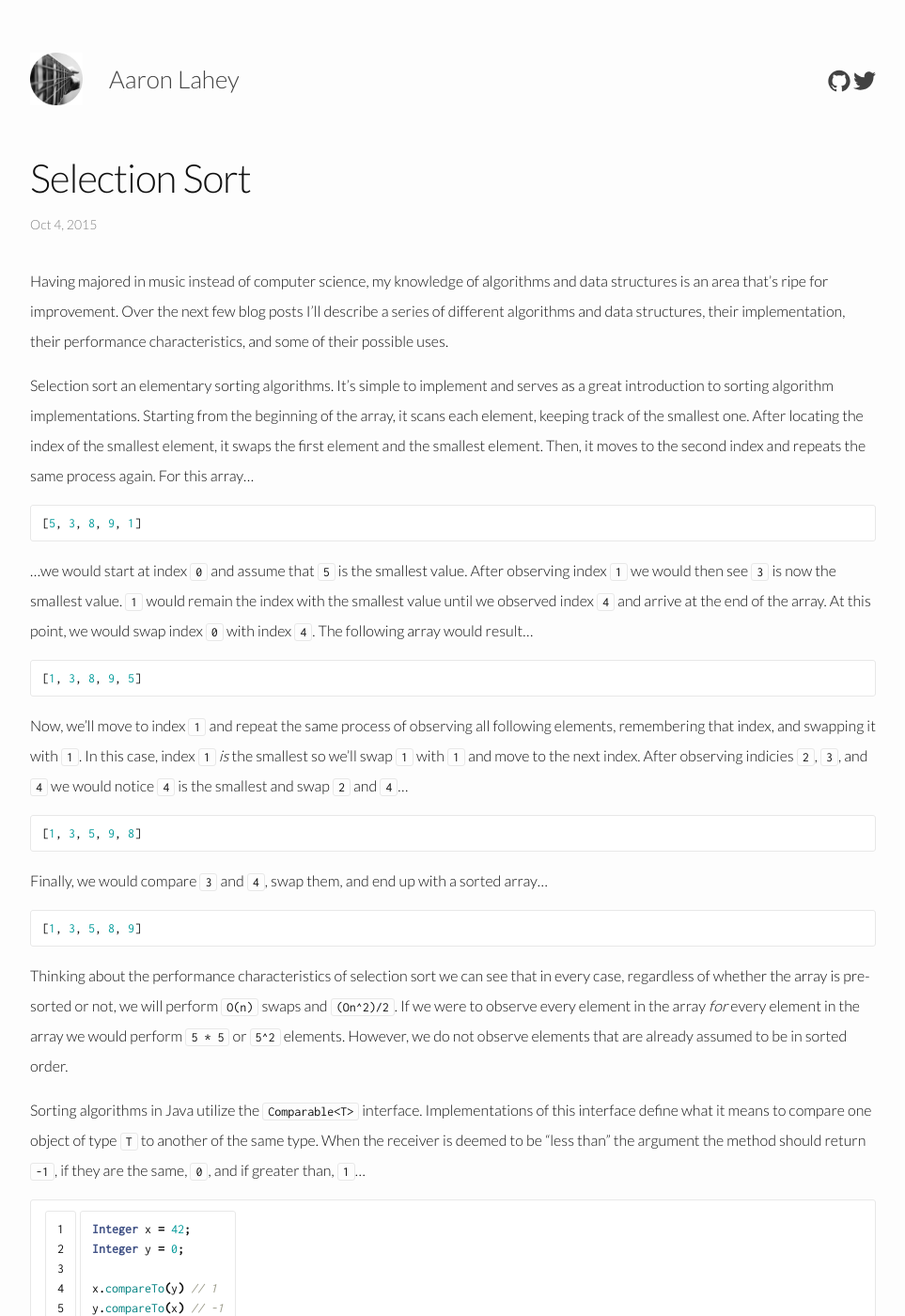
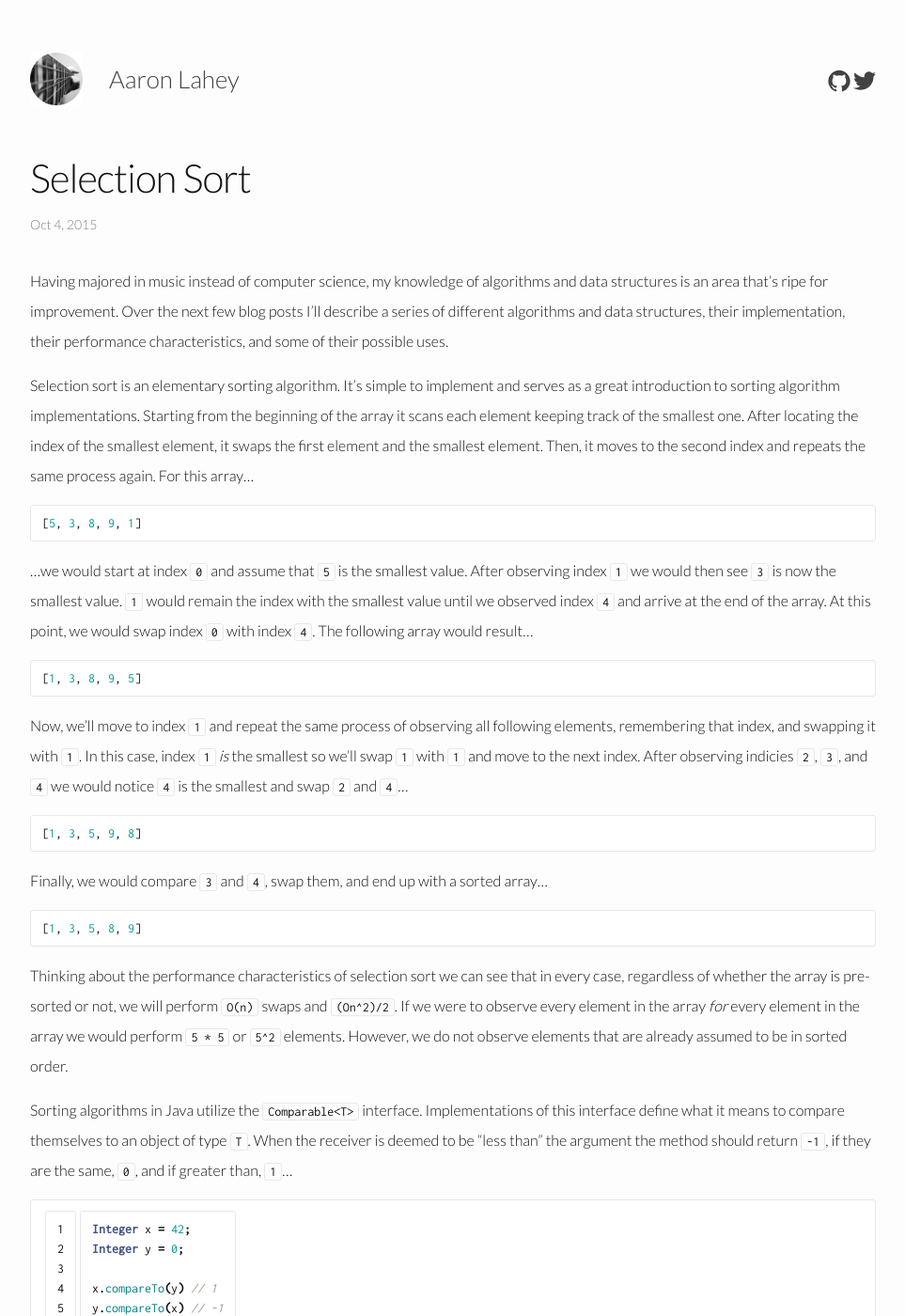
Before and after one commit to aaronlahey/aaronlahey.github.io, a Jekyll site: the page built from _posts/2015-10-04-selection-sort.markdown, in a window 1280 px wide and 1400 px high. Shown: the whole window at 94% size, without its empty margins (158-1121 px from the left). Built offline with Jekyll 4.4.1, drawn with Linux system fonts in a browser that asks for light colours; some of the changed text lies outside the part shown.

Commit message:
small selection sort changes

```diff
--- a/_posts/2015-10-04-selection-sort.markdown
+++ b/_posts/2015-10-04-selection-sort.markdown
@@ -7,7 +7,7 @@ categories: algorithms
 
 Having majored in music instead of computer science, my knowledge of algorithms and data structures is an area that's ripe for improvement. Over the next few blog posts I'll describe a series of different algorithms and data structures, their implementation, their performance characteristics, and some of their possible uses.
 
-Selection sort an elementary sorting algorithms. It's simple to implement and serves as a great introduction to sorting algorithm implementations. Starting from the beginning of the array, it scans each element, keeping track of the smallest one. After locating the index of the smallest element, it swaps the first element and the smallest element. Then, it moves to the second index and repeats the same process again. For this array...
+Selection sort is an elementary sorting algorithm. It's simple to implement and serves as a great introduction to sorting algorithm implementations. Starting from the beginning of the array it scans each element keeping track of the smallest one. After locating the index of the smallest element, it swaps the first element and the smallest element. Then, it moves to the second index and repeats the same process again. For this array...
 
 {% highlight ruby %}
 [5, 3, 8, 9, 1]
@@ -33,7 +33,7 @@ Finally, we would compare `3` and `4`, swap them, and end up with a sorted array
 
 Thinking about the performance characteristics of selection sort we can see that in every case, regardless of whether the array is pre-sorted or not, we will perform `O(n)` swaps and `(On^2)/2`. If we were to observe every element in the array *for* every element in the array we would perform `5 * 5` or `5^2` elements. However, we do not observe elements that are already assumed to be in sorted order.
 
-Sorting algorithms in Java utilize the `Comparable<T>` interface. Implementations of this interface define what it means to compare one object of type `T` to another of the same type. When the receiver is deemed to be "less than" the argument the method should return `-1`, if they are the same, `0`, and if greater than, `1`...
+Sorting algorithms in Java utilize the `Comparable<T>` interface. Implementations of this interface define what it means to compare themselves to an object of type `T`. When the receiver is deemed to be "less than" the argument the method should return `-1`, if they are the same, `0`, and if greater than, `1`...
 
 {% highlight java linenos %}
 Integer x = 42;
@@ -58,21 +58,21 @@ public class SelectionSort<T extends Comparable<T>> {
 
             // start at our current index and look for the smallest element
             for(int j = i; j < length; j++) {
+                // when the current element is smaller than the known smallest element...
                 if(isLessThan(elements, j, min)) {
-                    // keep track of the current element when its smaller
-                    // than our known smallest element.
+                    // then remember that element as the smallest
                     min = j;
                 }
             }
 
-	         // after observing every element, swap the current element and
-	         // the known smallest element.
+            // after observing every element, swap the current element and
+            // the known smallest element.
             swap(elements, min, i);
         }
     }
 
-    private boolean isLessThan(T[] elements, int a, int b) {
-        return elements[a].compareTo(elements[b]) < 0;
+    private boolean isLessThan(T[] elements, int i, int j) {
+        return elements[i].compareTo(elements[j]) < 0;
     }
 
     private void swap(T[] elements, int i, int j) {
```
